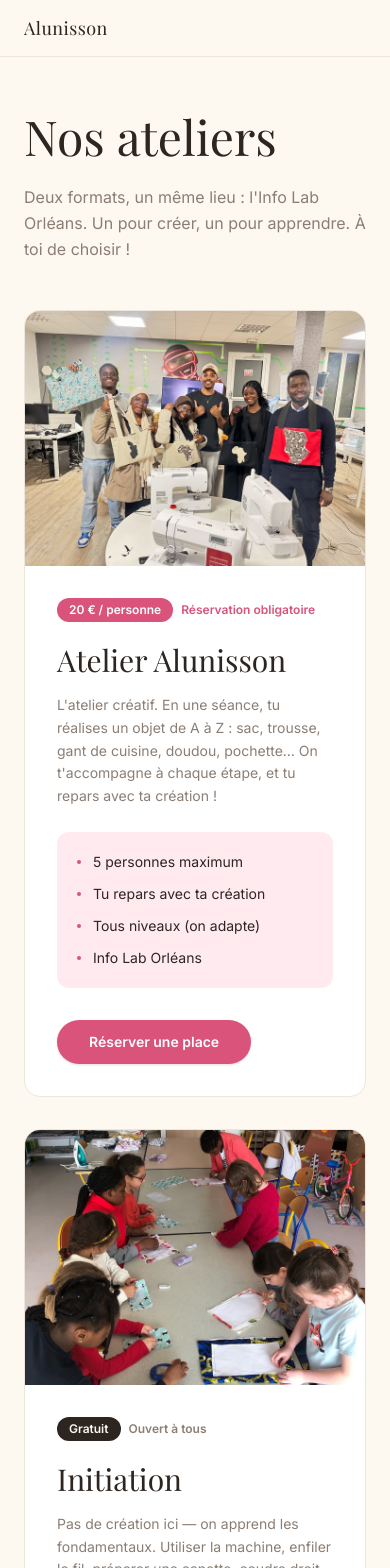
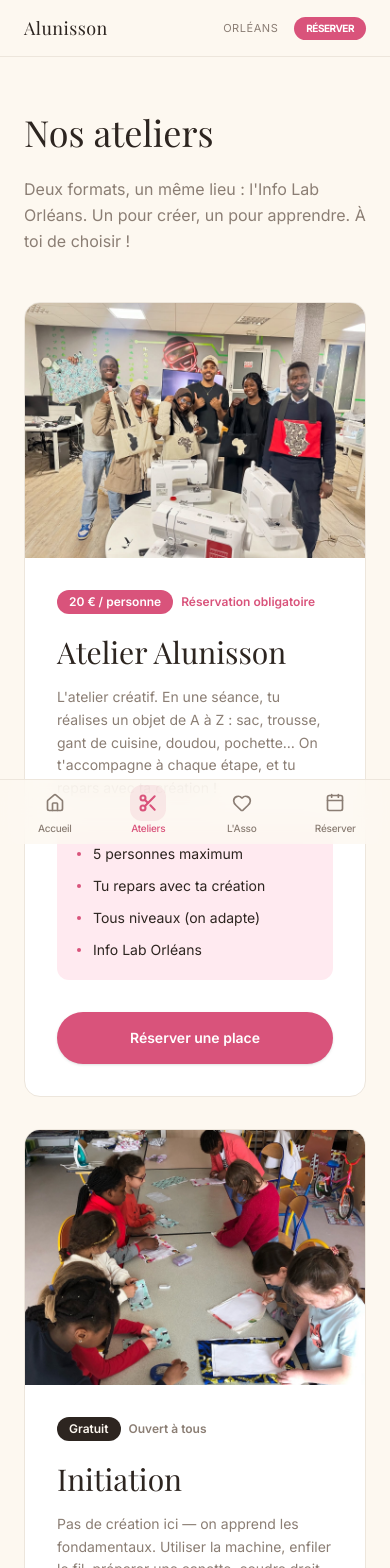
Before and after one commit to xeanoob/alunisson, a Next.js app: page /ateliers in a window 390 px wide. Shown: the top 1568 px of the page. Built offline with nearby package versions, Linux system fonts and the light colour scheme; a web font is replaced by a local one.

Commit message:
utilisation telephone

```diff
--- a/src/app/ateliers/page.tsx
+++ b/src/app/ateliers/page.tsx
@@ -17,7 +17,7 @@
             animate={{ opacity: 1, y: 0 }}
             transition={{ duration: 0.6 }}
           >
-            <h1 className="font-serif text-5xl md:text-7xl mb-6">
+            <h1 className="font-serif text-4xl md:text-7xl mb-6">
               Nos ateliers
             </h1>
             <p className="text-muted text-base max-w-lg leading-relaxed">
@@ -79,8 +79,8 @@
 
               <Link
                 href="/rejoindre"
-                className="self-start bg-accent text-white font-semibold text-sm
-                           px-8 py-3 rounded-full hover:bg-foreground transition-colors duration-300 shadow-sm"
+                className="w-full text-center md:self-start bg-accent text-white font-semibold text-sm
+                           px-8 py-4 rounded-full hover:bg-foreground transition-all duration-300 shadow-sm"
               >
                 Réserver une place
               </Link>
@@ -131,9 +131,9 @@
 
               <Link
                 href="/rejoindre"
-                className="self-start text-sm font-semibold text-accent hover:underline underline-offset-4"
+                className="w-full text-center md:self-start text-sm font-semibold bg-accent-soft text-accent px-8 py-4 rounded-full hover:bg-accent hover:text-white transition-all shadow-sm"
               >
-                S'inscrire à une initiation →
+                S'inscrire à une initiation
               </Link>
             </div>
             <div className="relative aspect-[4/3] md:aspect-auto overflow-hidden md:order-2 order-1">
--- a/src/app/globals.css
+++ b/src/app/globals.css
@@ -9,6 +9,7 @@
   --color-border: #EDE6DC;
   --font-serif: var(--font-playfair);
   --font-sans: var(--font-inter);
+  --safe-area-bottom: env(safe-area-inset-bottom);
 }
 
 body {
--- a/src/app/layout.tsx
+++ b/src/app/layout.tsx
@@ -2,6 +2,7 @@
 import { Inter, Playfair_Display } from "next/font/google";
 import "./globals.css";
 import { SmoothScroll } from "@/components/ui/SmoothScroll";
+import { BottomNav } from "@/components/ui/BottomNav";
 
 const inter = Inter({
   variable: "--font-inter",
@@ -14,9 +15,9 @@
 });
 
 export const metadata: Metadata = {
-  title: "Alunisson — Couture pour tous · Orléans",
+  title: "Alunisson — Cours & Ateliers de Couture à Orléans (45)",
   description:
-    "Association de couture ouverte à tous à Orléans. Ateliers, machines, tissus wax et communauté créative.",
+    "Apprenez la couture à Orléans avec Alunisson. Ateliers débutants, machines en libre-service, tissus wax et projets créatifs dans le Loiret. Rejoignez notre communauté !",
 };
 
 export default function RootLayout({
@@ -26,10 +27,13 @@
 }>) {
   return (
     <html lang="fr" className={`${inter.variable} ${playfair.variable}`}>
-      <body className="antialiased">
+      <body className="antialiased min-h-screen">
         <SmoothScroll>
-          {children}
+          <div className="pb-16 md:pb-0">
+            {children}
+          </div>
         </SmoothScroll>
+        <BottomNav />
       </body>
     </html>
   );
--- a/src/app/rejoindre/page.tsx
+++ b/src/app/rejoindre/page.tsx
@@ -30,7 +30,7 @@
             transition={{ duration: 0.6 }}
             className="mb-14"
           >
-            <h1 className="font-serif text-5xl md:text-7xl mb-6">
+            <h1 className="font-serif text-4xl md:text-7xl mb-6">
               Réserve ton atelier
             </h1>
             <p className="text-muted text-base max-w-lg leading-relaxed">
--- /dev/null
+++ b/src/components/ui/BottomNav.tsx
@@ -0,0 +1,49 @@
+"use client";
+import Link from "next/link";
+import { usePathname } from "next/navigation";
+import { Home, Scissors, Heart, Calendar } from "lucide-react";
+import { motion } from "framer-motion";
+
+const navLinks = [
+  { href: "/", label: "Accueil", icon: Home },
+  { href: "/ateliers", label: "Ateliers", icon: Scissors },
+  { href: "/philosophie", label: "L'Asso", icon: Heart },
+  { href: "/rejoindre", label: "Réserver", icon: Calendar },
+];
+
+export function BottomNav() {
+  const pathname = usePathname();
+
+  return (
+    <nav className="fixed bottom-0 left-0 w-full z-50 bg-background/80 backdrop-blur-lg border-t border-border md:hidden safe-area-bottom">
+      <div className="flex items-center justify-around h-16 px-2">
+        {navLinks.map((link) => {
+          const isActive = pathname === link.href;
+          const Icon = link.icon;
+
+          return (
+            <Link
+              key={link.href}
+              href={link.href}
+              className="relative flex flex-col items-center justify-center w-full h-full gap-1 group"
+            >
+              <div className={`relative p-1 rounded-xl transition-all duration-300 ${isActive ? "text-accent" : "text-muted group-hover:text-foreground"}`}>
+                <Icon size={20} strokeWidth={isActive ? 2.5 : 2} />
+                {isActive && (
+                  <motion.div
+                    layoutId="activeTab"
+                    className="absolute -inset-1 bg-accent/10 rounded-xl -z-10"
+                    transition={{ type: "spring", bounce: 0.2, duration: 0.6 }}
+                  />
+                )}
+              </div>
+              <span className={`text-[10px] font-medium tracking-tight ${isActive ? "text-accent" : "text-muted"}`}>
+                {link.label}
+              </span>
+            </Link>
+          );
+        })}
+      </div>
+    </nav>
+  );
+}
--- a/src/components/ui/Navbar.tsx
+++ b/src/components/ui/Navbar.tsx
@@ -13,17 +13,15 @@
 
 export function Navbar() {
   const pathname = usePathname();
-  const [open, setOpen] = useState(false);
 
   return (
-    <>
-      <nav className="fixed top-0 left-0 w-full z-50 bg-background/90 backdrop-blur-md border-b border-border">
+    <nav className="fixed top-0 left-0 w-full z-50 bg-background/80 backdrop-blur-md border-b border-border">
       <div className="max-w-[1400px] mx-auto flex items-center justify-between px-6 md:px-10 h-14">
-          <Link href="/" className="font-serif text-lg tracking-wide">
+        <Link href="/" className="font-serif text-lg tracking-wide hover:text-accent transition-colors">
           Alunisson
         </Link>
 
-          {/* Desktop */}
+        {/* Desktop links only */}
         <div className="hidden md:flex items-center gap-8">
           {links.map((l) => (
             <Link
@@ -39,45 +37,15 @@
         </div>
 
         <div className="flex items-center gap-4">
-            <span className="text-[11px] text-muted tracking-wider uppercase hidden sm:block">
+          <span className="text-[11px] text-muted tracking-wider uppercase">
             Orléans
           </span>
-            {/* Burger */}
-            <button
-              onClick={() => setOpen(!open)}
-              className="md:hidden flex flex-col gap-[5px] w-6"
-              aria-label="Menu"
-            >
-              <span className={`block h-[1.5px] bg-foreground transition-all duration-300 ${open ? "rotate-45 translate-y-[6.5px]" : ""}`} />
-              <span className={`block h-[1.5px] bg-foreground transition-all duration-300 ${open ? "opacity-0" : ""}`} />
-              <span className={`block h-[1.5px] bg-foreground transition-all duration-300 ${open ? "-rotate-45 -translate-y-[6.5px]" : ""}`} />
-            </button>
+          {/* Version mobile : bouton rapide ou juste le handle local */}
+          <Link href="/rejoindre" className="md:hidden text-[10px] bg-accent text-white px-3 py-1 rounded-full font-bold uppercase tracking-tighter">
+            Réserver
+          </Link>
         </div>
       </div>
     </nav>
-
-      {/* Mobile menu */}
-      <AnimatePresence>
-        {open && (
-          <motion.div
-            initial={{ opacity: 0, y: -10 }}
-            animate={{ opacity: 1, y: 0 }}
-            exit={{ opacity: 0, y: -10 }}
-            className="fixed inset-0 top-14 z-40 bg-background flex flex-col items-center justify-center gap-8 md:hidden"
-          >
-            {links.map((l) => (
-              <Link
-                key={l.href}
-                href={l.href}
-                onClick={() => setOpen(false)}
-                className="font-serif text-3xl text-foreground hover:text-accent transition-colors"
-              >
-                {l.label}
-              </Link>
-            ))}
-          </motion.div>
-        )}
-      </AnimatePresence>
-    </>
   );
 }
```
Also changed, not shown: src/app/page.tsx (+25 -12 lines), public/creations_preview.png (added), public/hero_machine.png (added). Lines whose indentation alone changed are shown as unchanged.
